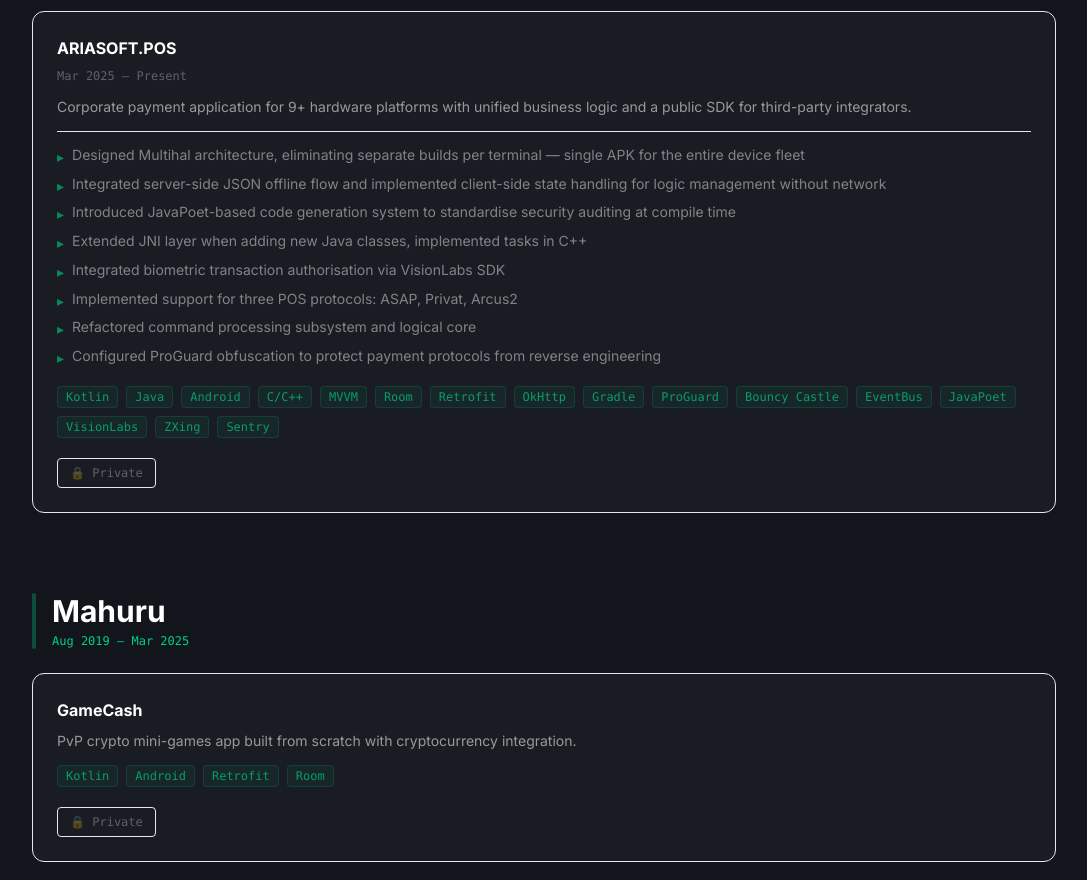
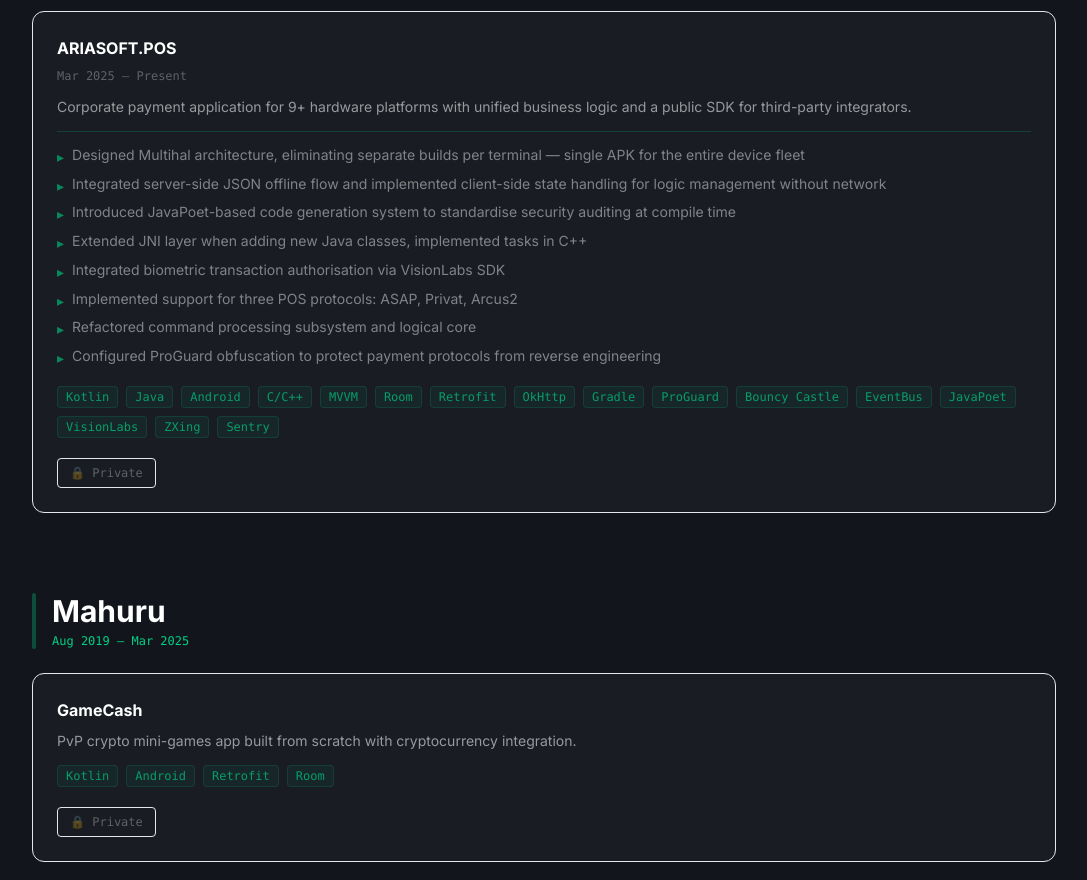
Before and after one commit to BargystV/portfolio, a Next.js app: page / in a window 1280 px wide. Shown: the part 2000-2880 px from the top of the page, without its empty margins (96-1183 px from the left). Built offline with nearby package versions, Linux system fonts and the light colour scheme; no server answers.

Commit message:
Change divider color to accent green
Co-Authored-By: Claude Sonnet 4.6 <noreply@anthropic.com>

```diff
--- a/components/WorkAndProjects.tsx
+++ b/components/WorkAndProjects.tsx
@@ -24,7 +24,7 @@ function renderDesc(text: string) {
     <>
       <p className="text-white/55 text-sm leading-relaxed mb-3">{intro}</p>
       {bullets.length > 0 && (
-        <hr className="border-white/8 mb-3" />
+        <hr className="border-[#00d084]/20 mb-3" />
       )}
       {bullets.length > 0 && (
         <ul className="space-y-1 mb-4">
```
